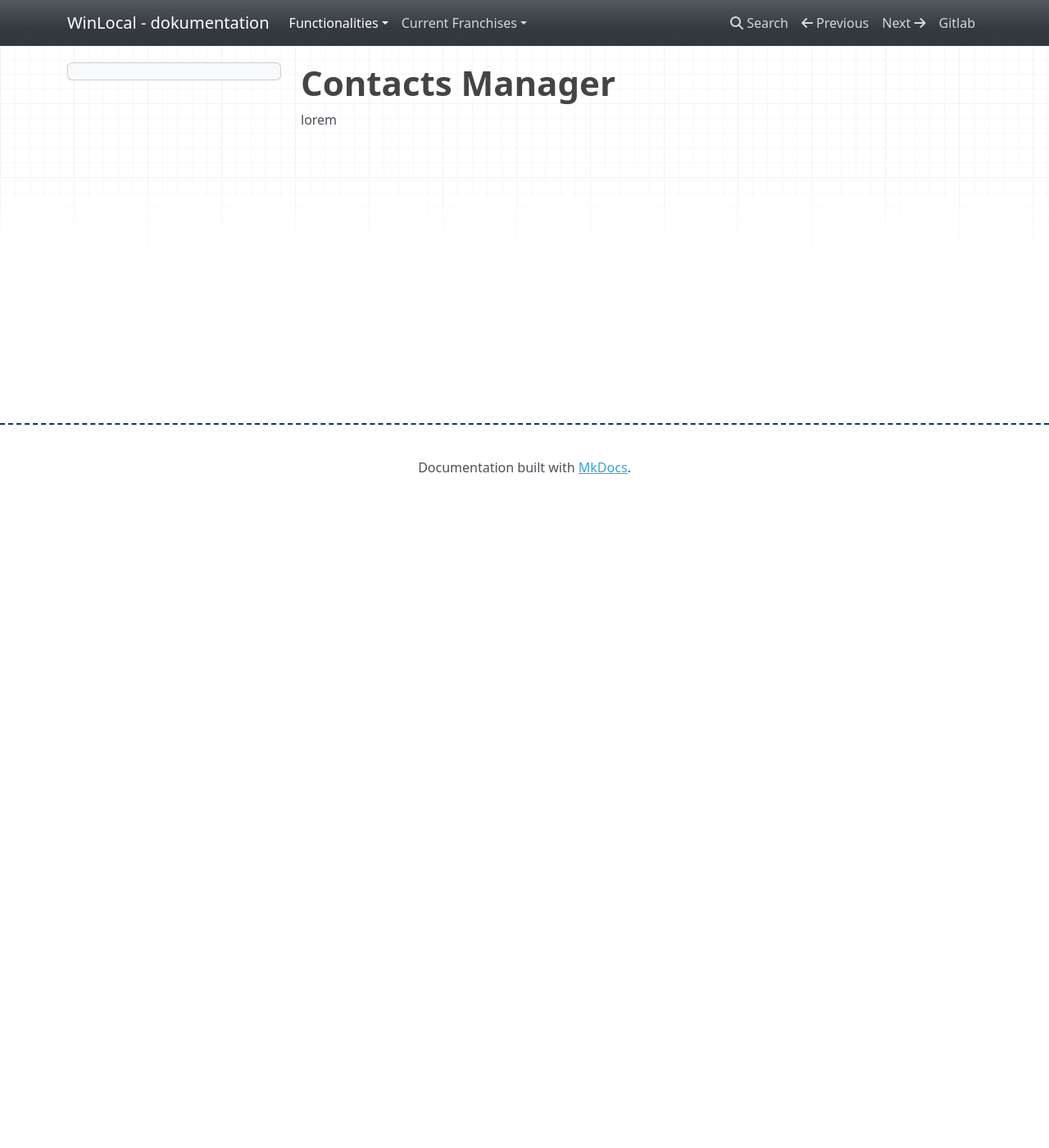
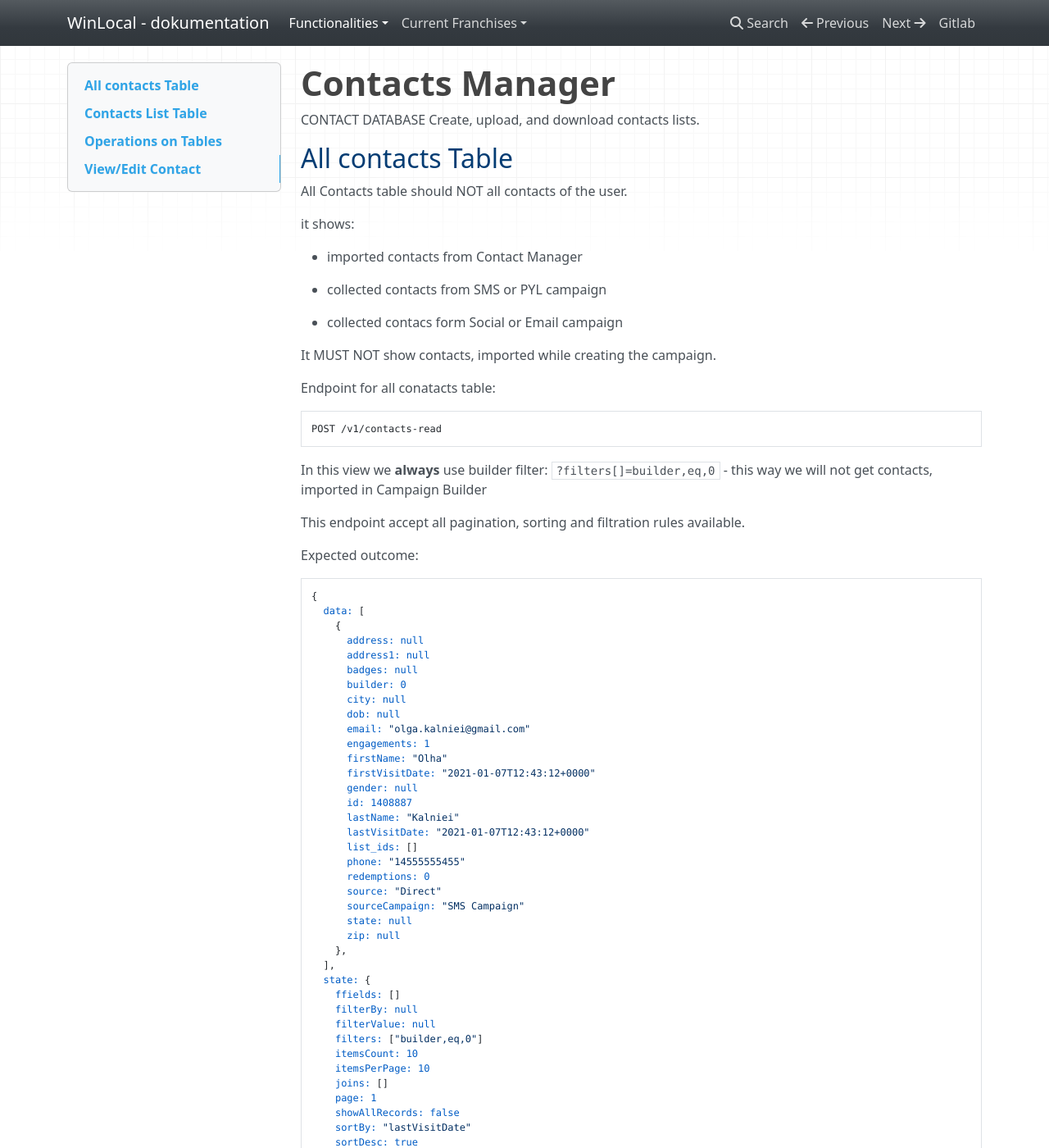
Before and after one commit to kalniei/wl-docs, an MkDocs documentation site: the page built from docs/user/contacts-manager.md, in a window 1280 px wide and 1400 px high. Shown: the whole window at 82% size. Built offline with MkDocs 1.6.1, drawn with Linux system fonts in a browser that asks for light colours; nearby versions of some CDN libraries; some of the changed text lies outside the part shown.

Commit message:
Contacts manager - WIP

````diff
--- a/docs/user/contacts-manager.md
+++ b/docs/user/contacts-manager.md
@@ -1,3 +1,122 @@
 ###### Contacts Manager
 
-lorem
+CONTACT DATABASE
+Create, upload, and download contacts lists.
+
+
+## All contacts Table
+
+All Contacts table should NOT all contacts of the user.
+
+it shows:
+
+- imported contacts from Contact Manager
+
+- collected contacts from SMS or PYL campaign
+
+- collected contacs form Social or Email campaign
+
+It MUST NOT show contacts, imported while creating the campaign.
+
+
+Endpoint for all conatacts table:
+
+```
+POST /v1/contacts-read
+```
+
+In this view we **always** use builder filter: `?filters[]=builder,eq,0` - this way we will not get contacts, imported in Campaign Builder
+
+
+This endpoint accept all pagination, sorting and filtration rules available.
+
+Expected outcome:
+
+```
+{
+  data: [
+    {
+      address: null
+      address1: null
+      badges: null
+      builder: 0
+      city: null
+      dob: null
+      email: "olga.kalniei@gmail.com"
+      engagements: 1
+      firstName: "Olha"
+      firstVisitDate: "2021-01-07T12:43:12+0000"
+      gender: null
+      id: 1408887
+      lastName: "Kalniei"
+      lastVisitDate: "2021-01-07T12:43:12+0000"
+      list_ids: []
+      phone: "14555555455"
+      redemptions: 0
+      source: "Direct"
+      sourceCampaign: "SMS Campaign"
+      state: null
+      zip: null
+    },
+  ],
+  state: {
+    ffields: []
+    filterBy: null
+    filterValue: null
+    filters: ["builder,eq,0"]
+    itemsCount: 10
+    itemsPerPage: 10
+    joins: []
+    page: 1
+    showAllRecords: false
+    sortBy: "lastVisitDate"
+    sortDesc: true
+    totalItems: 50197
+    totalPages: 5020
+  }
+}
+```
+
+Optional query parameter for pagination:
+
+```
+  page: number;
+  itemsPerPage: number; - 5 | 10 | 15
+  showAllRecords: boolean;
+  sortBy: string;
+  sortDesc: boolean;
+```
+
+Additionally we can send one more filter: `filters[]: listIds,fis,${listId}`
+
+
+Providing `listIds` will limit results to the contacts of this particular list.
+
+
+We refresh contacts table every **20** seconds.
+
+By default pagination is set to **10** records.
+
+By default this table is sorted by `lastVisitDate` property - from the latest.
+
+Contacts Table headers:
+
+```
+  **Mobile #**: phone
+  **First Name**: firstName
+  **Last Name**: lastName
+  **Email**: email
+  **Source**: source
+  **Source Campaign**: sourceCampaign
+  **Badges**: badges
+  **Visit Date**: lastVisitDate
+  **Visit time**: lastVisitDate
+  **ENGS**: engagements
+  **RDMS**: redemptions
+```
+
+## Contacts List Table
+
+## Operations on Tables
+
+## View/Edit Contact
````
Also changed, not shown: docs/user/reporting-campaigns.md (+11 -3 lines).
